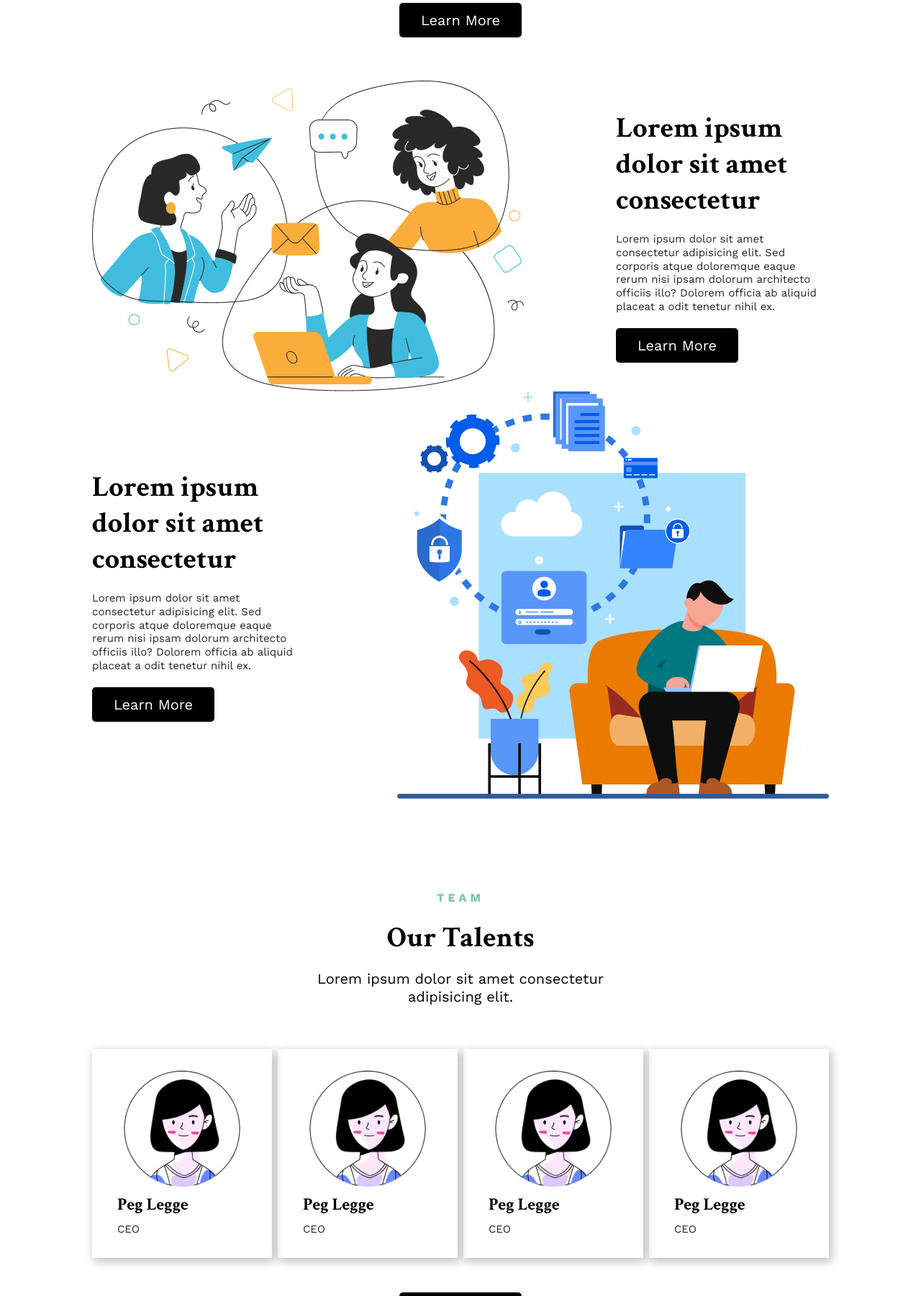
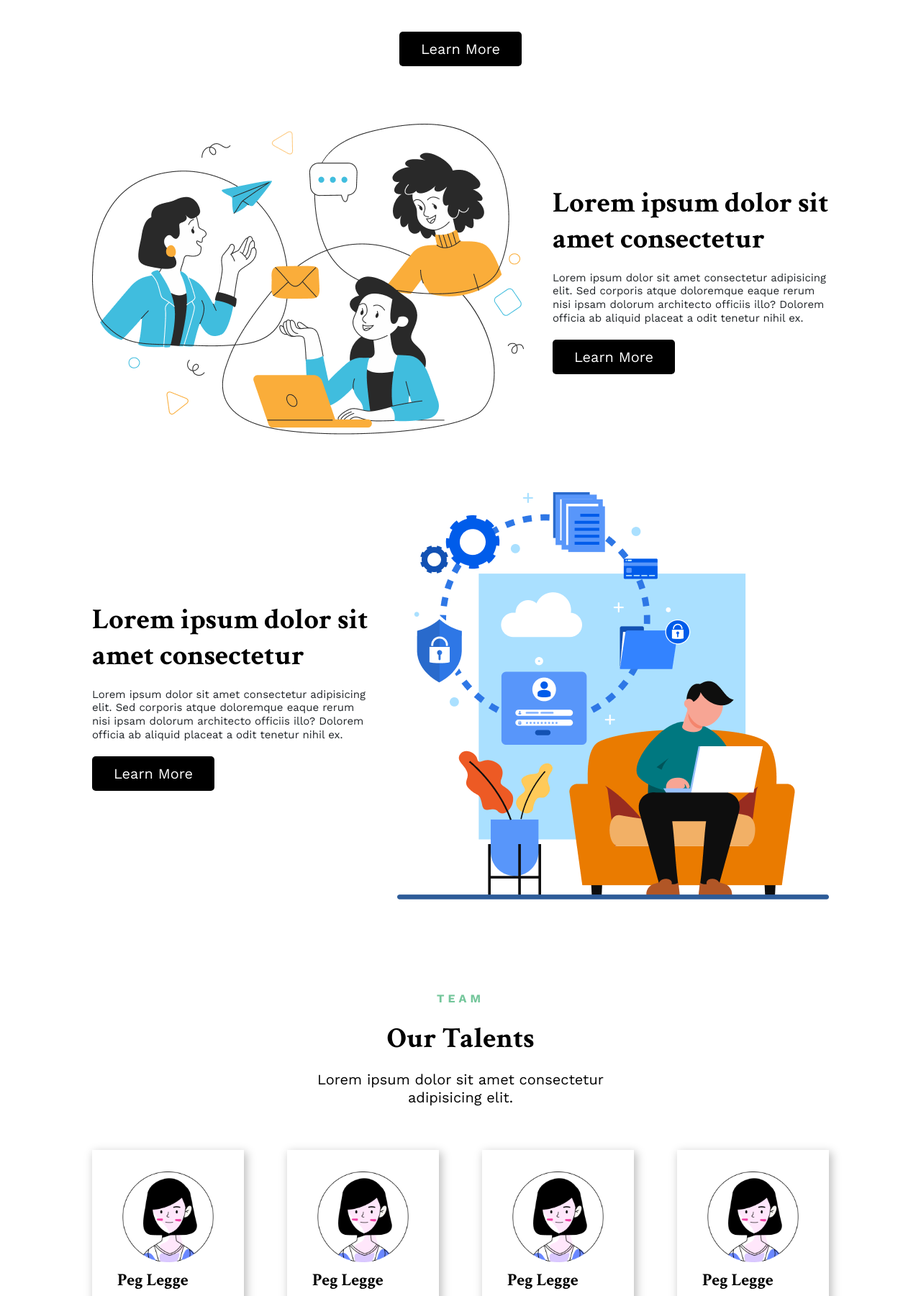
Before and after one commit to NotJohnAfterAll/WBA_Tailwind, a website: page src/index.html in a window 1280 px wide. Shown: the part 999-2800 px from the top of the page at 72% size. Drawn offline with nearby package versions, Linux system fonts and the light colour scheme.

Commit message:
Phone responsivity done

```diff
--- a/src/index.html
+++ b/src/index.html
@@ -17,7 +17,8 @@
         <img src="img/logo.png" alt="">
         <h1>Start</h1>
       </div>
-      <div class="flex gap-5">
+      <img src="img/icons/menu.svg" alt="" class="lg:hidden">
+      <div class="lg:flex gap-5 hidden">
         <a href="" class="navitem">Home</a>
         <a href="" class="navitem">Portfolio</a>
         <a href="" class="navitem">Services</a>
@@ -42,7 +43,7 @@
     <h3>Lorem ipsum dolor sit amet consectetur adipisicing elit.</h3>
   </div>
 
-  <div class="flex gap-15 m-auto justify-center h-15">
+  <div class="flex gap-15 flex-wrap m-auto justify-center w-4/5 md:flex-row flex-col">
     <img src="img/partners/google.png" alt="">
     <img src="img/partners/ms.png" alt="">
     <img src="img/partners/airbnb.png" alt="">
@@ -52,8 +53,8 @@
 
   <a href="" class="btn-dark mx-auto my-15">Learn More</a>
 
-  <div class="contentcard flex-row-reverse">
-    <div>
+  <div class="contentcard lg:flex-row-reverse flex-column-reverse ">
+    <div class="">
       <h2>Lorem ipsum dolor sit amet consectetur</h2>
       <p>Lorem ipsum dolor sit amet consectetur adipisicing elit. Sed corporis atque doloremque eaque rerum nisi ipsam dolorum architecto officiis illo? Dolorem officia ab aliquid placeat a odit tenetur nihil ex.</p>
       <a class="btn-dark">Learn More</a>
@@ -76,7 +77,7 @@
     <h3>Lorem ipsum dolor sit amet consectetur adipisicing elit.</h3>
   </div>
 
-  <div class="flex flex-row justify-between w-4/5 m-auto">
+  <div class="flex flex-col lg:flex-row lg:justify-between gap-15 lg:w-4/5 m-auto items-center">
     <div class="profilecard">
       <img src="img/ProfilePic1.png" alt="">
       <h2>Peg Legge</h2>
@@ -104,8 +105,8 @@
 
   <a href="" class="btn-dark m-auto my-12">View Team</a>
 
-  <div class="bg-primary flex h-25">
-    <div class="m-auto flex w-4/5 justify-between">
+  <div class="bg-primary flex lg:h-25 h-30">
+    <div class="m-auto flex w-4/5 lg:justify-between items-center lg:flex-row flex-col gap-2 lg:gap-0">
       <div class="flex gap-4 h-5 my-auto">
         <img src="img/icons/fb.svg" alt="">
         <img src="img/icons/ig.svg" alt="">
--- a/src/input.css
+++ b/src/input.css
@@ -85,16 +85,20 @@
         display: flex;
         width: 80vw;
         margin: auto;
-        gap: 10vw;
         justify-content: space-between;
+        gap: 40px;
 
         div{
-            width: 40%;
+            /* @apply w-2/5 lg:w-full; */
             display: flex;
             flex-direction: column;
             gap: 20px;
             justify-content: center;
         }
+
+        @apply lg:flex-row flex-col-reverse;
+        @apply flex lg:w-4/5 lg:m-auto;
+        @apply mt-20 mb-10
 
     }
 
@@ -113,8 +117,8 @@
         flex-direction: column;
         padding: 30px 35px 30px 35px;
         box-shadow: 3px 4px 12px 1px rgba(0, 0, 0, 0.25);
-        width: 30%;
-        max-width: 250px;
+        @apply lg:w-1/3 w-full;
+        @apply lg:max-w-70 max-w-65;
         gap: 10px;
         justify-content: center;
 
```
Also changed, not shown: src/img/icons/menu.svg (added), src/output.css.
